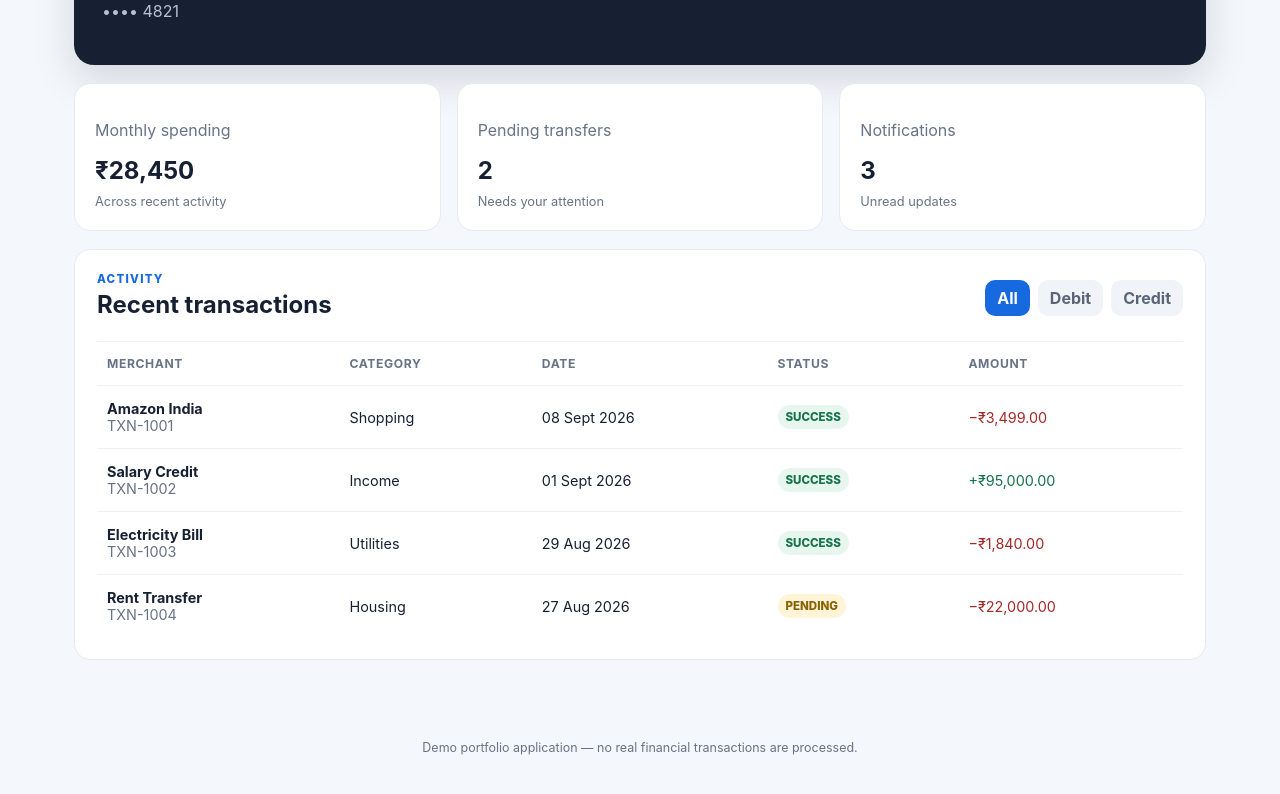
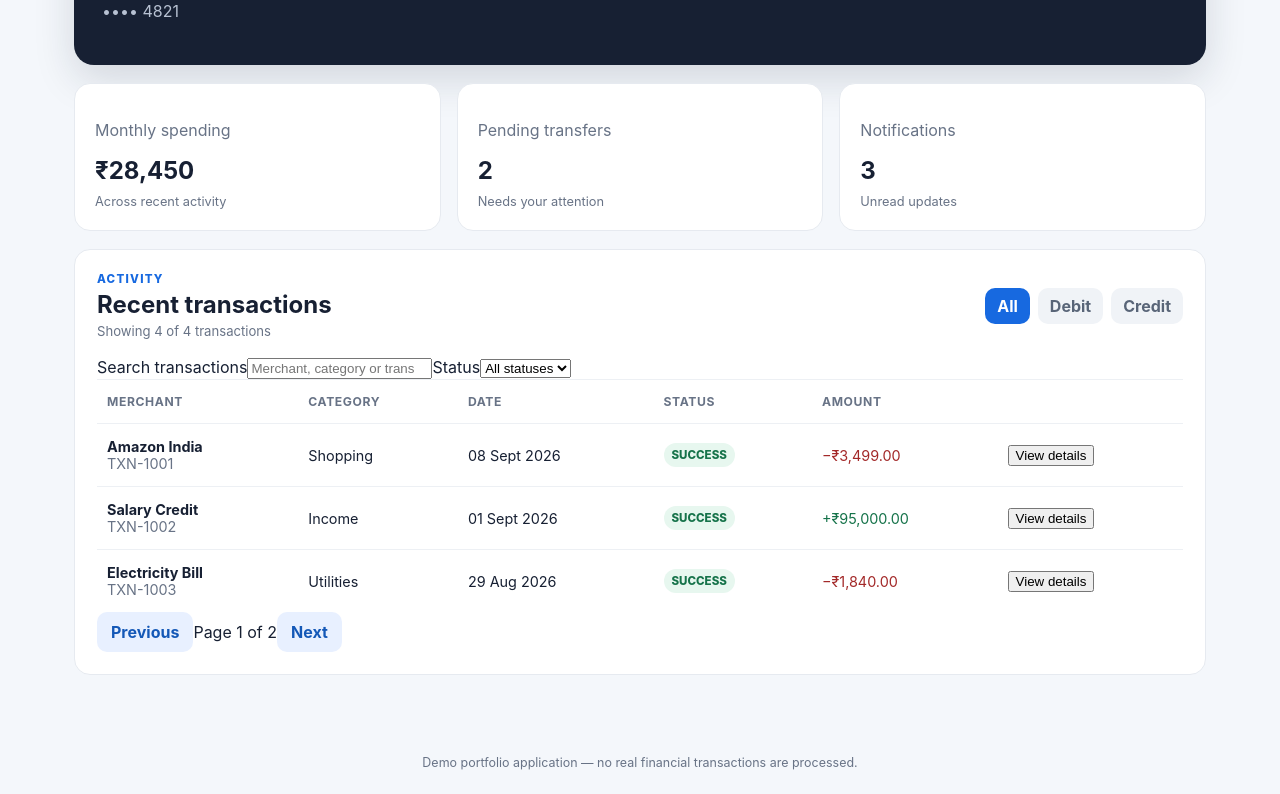
Before and after one commit to NajmeenShaikh/banking-ui-app, a React (Vite) app: page / in a window 1280 px wide. Shown: the part 360-1154 px from the top of the page. Built offline with nearby package versions, Linux system fonts and the light colour scheme.

Commit message:
feat: upgrade transaction search filters pagination

```diff
--- a/src/components/TransactionTable.tsx
+++ b/src/components/TransactionTable.tsx
@@ -1,16 +1,38 @@
 import { useMemo, useState } from "react";
 import type { Transaction, TransactionType } from "../types/banking";
+import { TransactionDetails } from "./TransactionDetails";
 
 const currency = new Intl.NumberFormat("en-IN", { style: "currency", currency: "INR" });
+const dateFormatter = new Intl.DateTimeFormat("en-IN", { day: "2-digit", month: "short", year: "numeric" });
 
 type Filter = "ALL" | TransactionType;
+type StatusFilter = "ALL" | Transaction["status"];
+const PAGE_SIZE = 3;
 
 export function TransactionTable({ transactions }: { transactions: Transaction[] }) {
   const [filter, setFilter] = useState<Filter>("ALL");
-  const filtered = useMemo(
-    () => filter === "ALL" ? transactions : transactions.filter((item) => item.type === filter),
-    [filter, transactions],
-  );
+  const [statusFilter, setStatusFilter] = useState<StatusFilter>("ALL");
+  const [query, setQuery] = useState("");
+  const [page, setPage] = useState(1);
+  const [selectedTransaction, setSelectedTransaction] = useState<Transaction | null>(null);
+
+  const filtered = useMemo(() => {
+    const normalizedQuery = query.trim().toLowerCase();
+    return transactions.filter((item) => {
+      const matchesType = filter === "ALL" || item.type === filter;
+      const matchesStatus = statusFilter === "ALL" || item.status === statusFilter;
+      const matchesSearch = !normalizedQuery || [item.merchant, item.category, item.id].some((value) => value.toLowerCase().includes(normalizedQuery));
+      return matchesType && matchesStatus && matchesSearch;
+    });
+  }, [filter, query, statusFilter, transactions]);
+
+  const pageCount = Math.max(1, Math.ceil(filtered.length / PAGE_SIZE));
+  const currentPage = Math.min(page, pageCount);
+  const paginated = filtered.slice((currentPage - 1) * PAGE_SIZE, currentPage * PAGE_SIZE);
+
+  const changeFilter = (nextFilter: Filter) => { setFilter(nextFilter); setPage(1); };
+  const changeStatus = (event: React.ChangeEvent<HTMLSelectElement>) => { setStatusFilter(event.target.value as StatusFilter); setPage(1); };
+  const changeQuery = (event: React.ChangeEvent<HTMLInputElement>) => { setQuery(event.target.value); setPage(1); };
 
   return (
     <section className="panel" aria-labelledby="transactions-title">
@@ -18,42 +40,63 @@ export function TransactionTable({ transactions }: { transactions: Transaction[]
         <div>
           <p className="eyebrow">Activity</p>
           <h2 id="transactions-title">Recent transactions</h2>
+          <p className="helper" aria-live="polite">Showing {filtered.length} of {transactions.length} transactions</p>
         </div>
-        <div className="filters" role="group" aria-label="Transaction filters">
+        <div className="filters" role="group" aria-label="Transaction type filters">
           {(["ALL", "DEBIT", "CREDIT"] as Filter[]).map((option) => (
-            <button
-              key={option}
-              className={filter === option ? "filter active" : "filter"}
-              type="button"
-              aria-pressed={filter === option}
-              onClick={() => setFilter(option)}
-            >
+            <button key={option} className={filter === option ? "filter active" : "filter"} type="button" aria-pressed={filter === option} onClick={() => changeFilter(option)}>
               {option === "ALL" ? "All" : option === "DEBIT" ? "Debit" : "Credit"}
             </button>
           ))}
         </div>
       </div>
 
+      <div className="transaction-controls">
+        <label className="search-field">
+          <span>Search transactions</span>
+          <input type="search" value={query} onChange={changeQuery} placeholder="Merchant, category or transaction ID" />
+        </label>
+        <label className="status-field">
+          <span>Status</span>
+          <select value={statusFilter} onChange={changeStatus}>
+            <option value="ALL">All statuses</option>
+            <option value="SUCCESS">Success</option>
+            <option value="PENDING">Pending</option>
+            <option value="FAILED">Failed</option>
+          </select>
+        </label>
+      </div>
+
       <div className="table-wrap">
+        {paginated.length > 0 ? (
           <table>
             <caption className="sr-only">Recent banking transactions</caption>
-          <thead>
-            <tr><th scope="col">Merchant</th><th scope="col">Category</th><th scope="col">Date</th><th scope="col">Status</th><th scope="col">Amount</th></tr>
-          </thead>
+            <thead><tr><th scope="col">Merchant</th><th scope="col">Category</th><th scope="col">Date</th><th scope="col">Status</th><th scope="col">Amount</th><th scope="col"><span className="sr-only">Actions</span></th></tr></thead>
             <tbody>
-            {filtered.map((transaction) => (
+              {paginated.map((transaction) => (
                 <tr key={transaction.id}>
                   <td><strong>{transaction.merchant}</strong><span className="muted">{transaction.id}</span></td>
                   <td>{transaction.category}</td>
-                <td>{new Intl.DateTimeFormat("en-IN", { day: "2-digit", month: "short", year: "numeric" }).format(new Date(transaction.date))}</td>
+                  <td>{dateFormatter.format(new Date(transaction.date))}</td>
                   <td><span className={`status ${transaction.status.toLowerCase()}`}>{transaction.status}</span></td>
                   <td className={transaction.type === "DEBIT" ? "debit" : "credit"}>{transaction.type === "DEBIT" ? "−" : "+"}{currency.format(transaction.amount)}</td>
+                  <td><button className="text-button" type="button" onClick={() => setSelectedTransaction(transaction)}>View details</button></td>
                 </tr>
               ))}
             </tbody>
           </table>
-        {filtered.length === 0 && <p className="empty">No transactions match this filter.</p>}
+        ) : <p className="empty">No transactions match your search or filters.</p>}
       </div>
+
+      {filtered.length > 0 && (
+        <nav className="pagination" aria-label="Transaction pagination">
+          <button className="secondary" type="button" disabled={currentPage === 1} onClick={() => setPage((value) => value - 1)}>Previous</button>
+          <span aria-live="polite">Page {currentPage} of {pageCount}</span>
+          <button className="secondary" type="button" disabled={currentPage === pageCount} onClick={() => setPage((value) => value + 1)}>Next</button>
+        </nav>
+      )}
+
+      {selectedTransaction && <TransactionDetails transaction={selectedTransaction} onClose={() => setSelectedTransaction(null)} />}
     </section>
   );
 }
```
Lines whose indentation alone changed are shown as unchanged.
